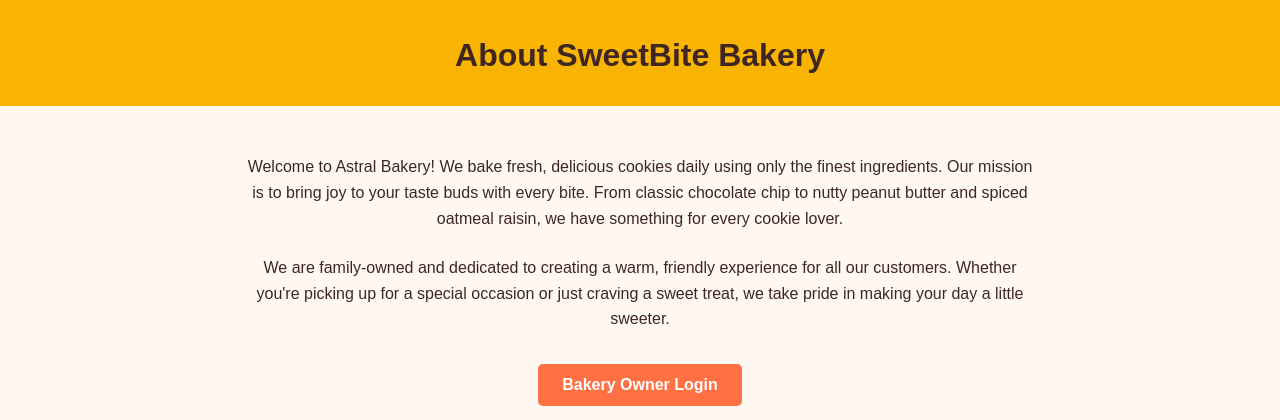
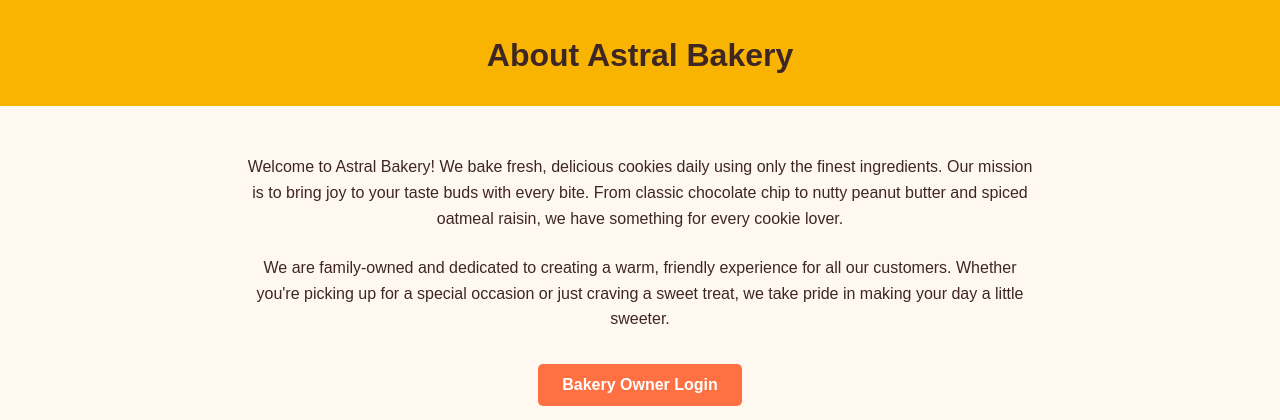
Before and after one commit to vineetnv/astralbakery, a Flask app: page /about in a window 1280 px wide. Shown: the top 420 px of the page. Run offline with Flask 3, Linux system fonts and the light colour scheme.

Commit message:
changed about

```diff
--- a/templates/about.html
+++ b/templates/about.html
@@ -56,7 +56,7 @@
 </head>
 <body>
     <header>
-        <h1>About SweetBite Bakery</h1>
+        <h1>About Astral Bakery</h1>
     </header>
 
     <main>
```
